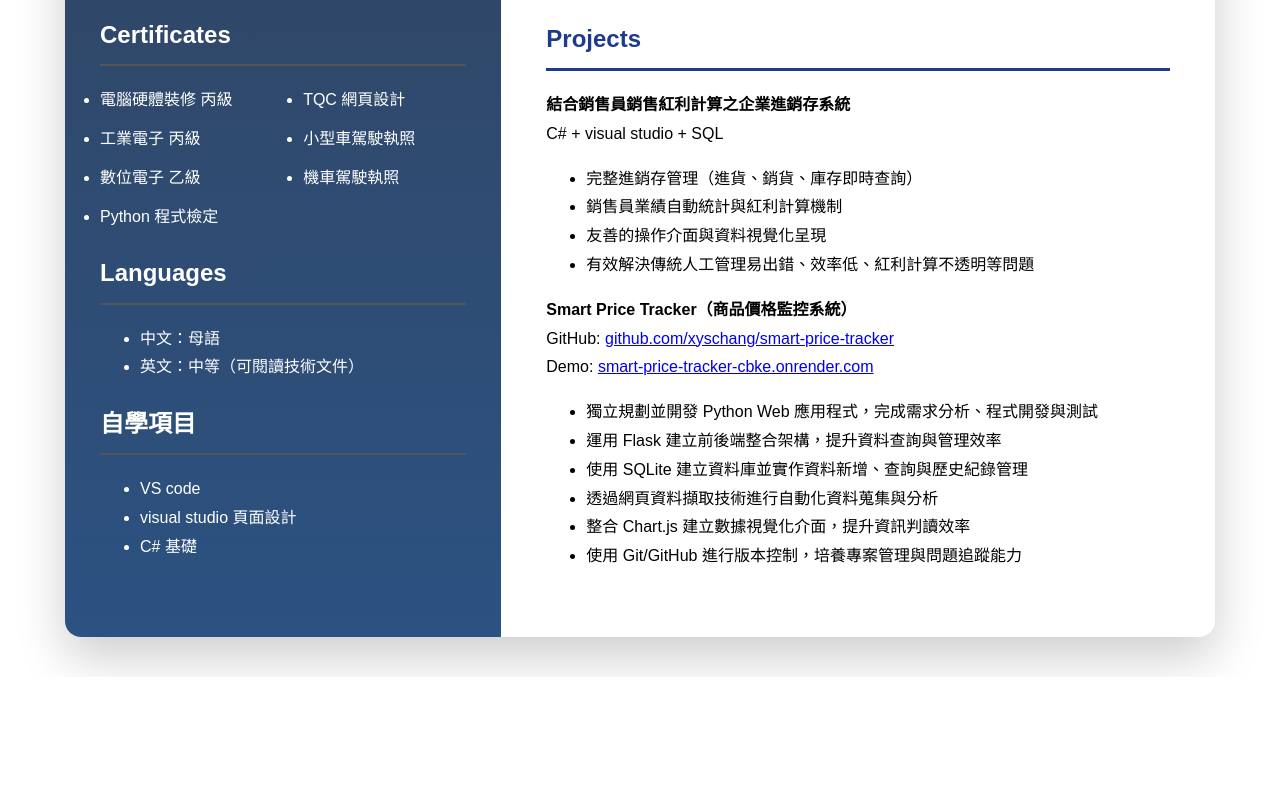
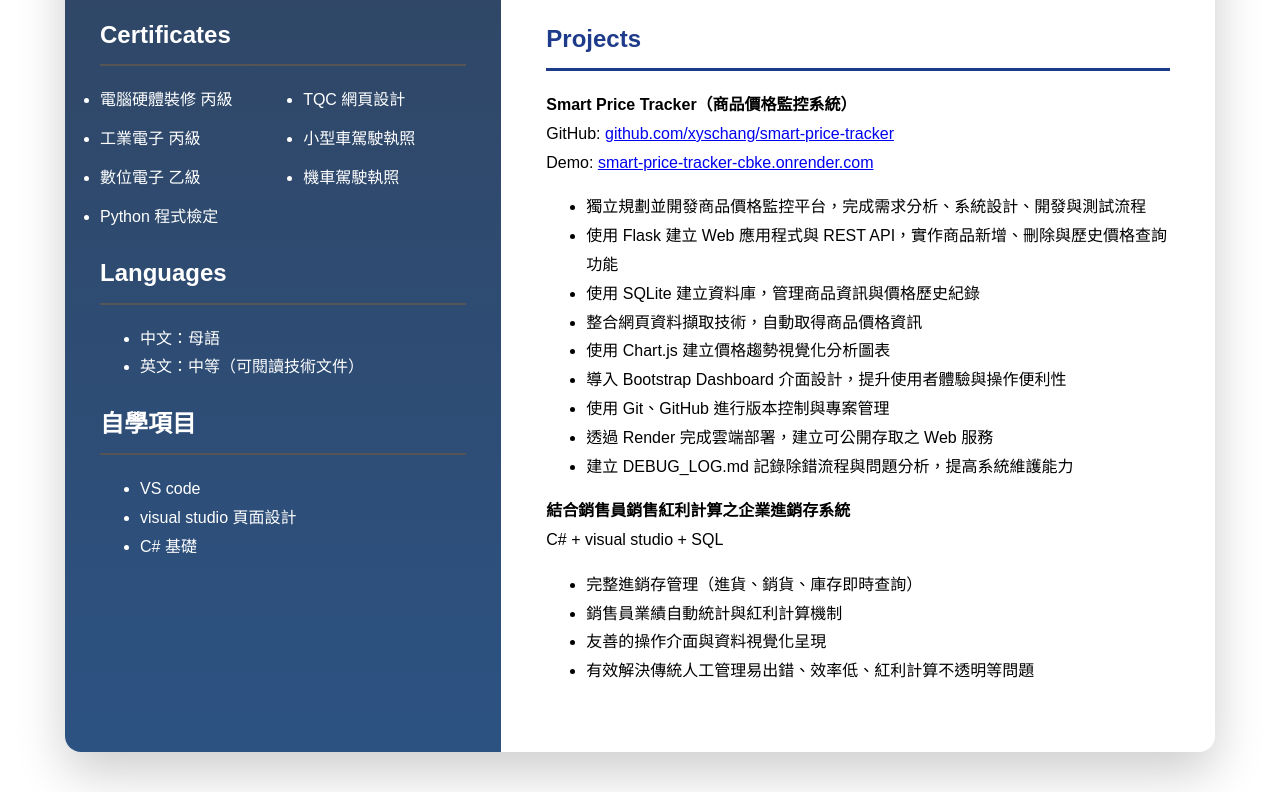
Before and after one commit to xyschang/resume, a plain HTML site: page index.html in a window 1280 px wide. Shown: the part 967-1759 px from the top of the page. Before the commit the page ends 1644 px from the top, so only its background shows below. Drawn offline with Linux system fonts and the light colour scheme.

Commit message:
Update project section

```diff
--- a/index.html
+++ b/index.html
@@ -103,6 +103,22 @@
 
         <div class="section">
             <h2>Projects</h2>
+            <p><strong>Smart Price Tracker（商品價格監控系統）</strong><br>
+                GitHub: <a href="https://github.com/xyschang/smart-price-tracker" target="_blank">github.com/xyschang/smart-price-tracker</a><br>
+                Demo: <a href="https://smart-price-tracker-cbke.onrender.com" target="_blank">smart-price-tracker-cbke.onrender.com</a>
+            </p>
+
+            <ul>
+                <li>獨立規劃並開發商品價格監控平台，完成需求分析、系統設計、開發與測試流程</li>
+                <li>使用 Flask 建立 Web 應用程式與 REST API，實作商品新增、刪除與歷史價格查詢功能</li>
+                <li>使用 SQLite 建立資料庫，管理商品資訊與價格歷史紀錄</li>
+                <li>整合網頁資料擷取技術，自動取得商品價格資訊</li>
+                <li>使用 Chart.js 建立價格趨勢視覺化分析圖表</li>
+                <li>導入 Bootstrap Dashboard 介面設計，提升使用者體驗與操作便利性</li>
+                <li>使用 Git、GitHub 進行版本控制與專案管理</li>
+                <li>透過 Render 完成雲端部署，建立可公開存取之 Web 服務</li>
+                <li>建立 DEBUG_LOG.md 記錄除錯流程與問題分析，提高系統維護能力</li>
+            </ul>
 
             <p><strong>結合銷售員銷售紅利計算之企業進銷存系統</strong><br>
                C# + visual studio + SQL</p>
@@ -112,19 +128,6 @@
                 <li>友善的操作介面與資料視覺化呈現</li>
                 <li>有效解決傳統人工管理易出錯、效率低、紅利計算不透明等問題</li>
             </ul>
-
-            <p><strong>Smart Price Tracker（商品價格監控系統）</strong><br>
-GitHub: <a href="https://github.com/xyschang/smart-price-tracker" target="_blank">github.com/xyschang/smart-price-tracker</a><br>
-Demo: <a href="https://smart-price-tracker-cbke.onrender.com" target="_blank">smart-price-tracker-cbke.onrender.com</a></p>
-
-            <ul>
-                <li>獨立規劃並開發 Python Web 應用程式，完成需求分析、程式開發與測試</li>
-                <li>運用 Flask 建立前後端整合架構，提升資料查詢與管理效率</li>
-                <li>使用 SQLite 建立資料庫並實作資料新增、查詢與歷史紀錄管理</li>
-                <li>透過網頁資料擷取技術進行自動化資料蒐集與分析</li>
-                <li>整合 Chart.js 建立數據視覺化介面，提升資訊判讀效率</li>
-                <li>使用 Git/GitHub 進行版本控制，培養專案管理與問題追蹤能力</li>
-            </ul>
         </div>
 
     </div>
```
